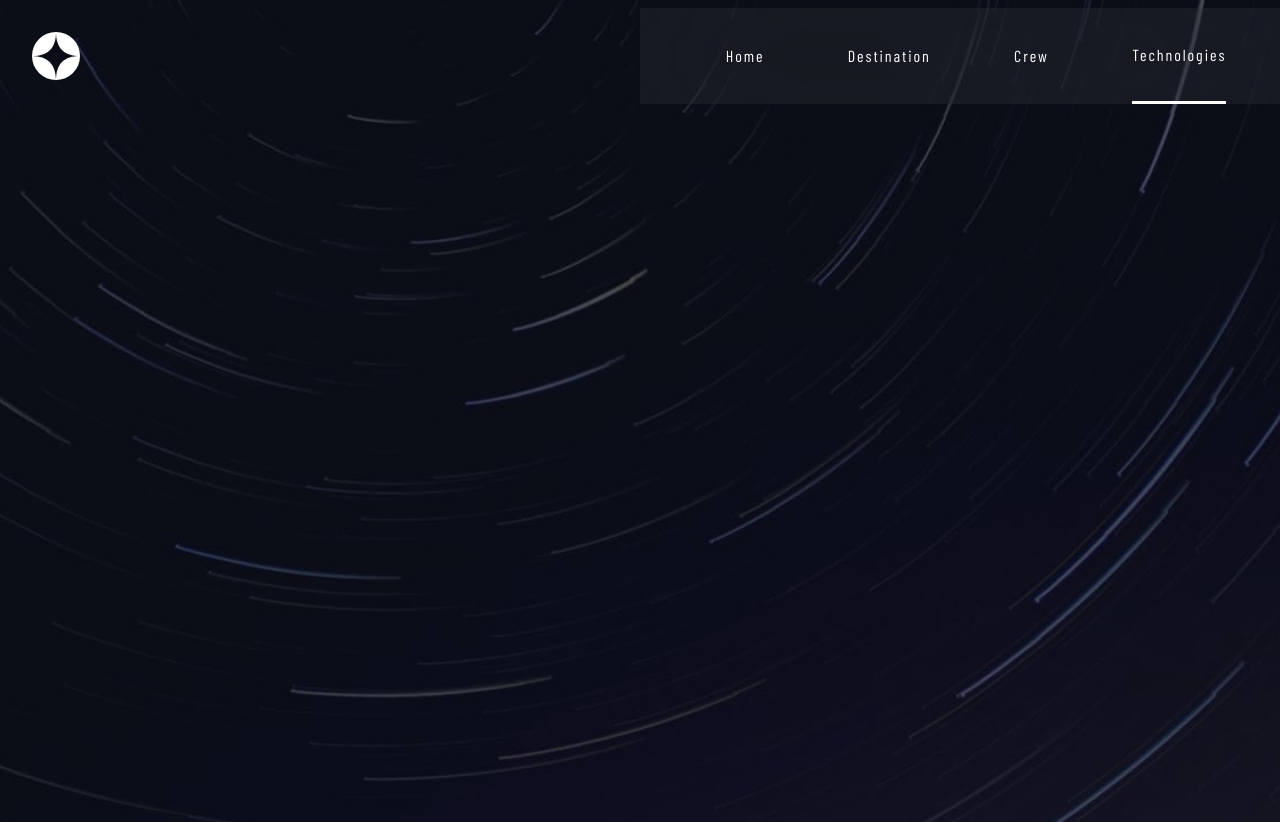
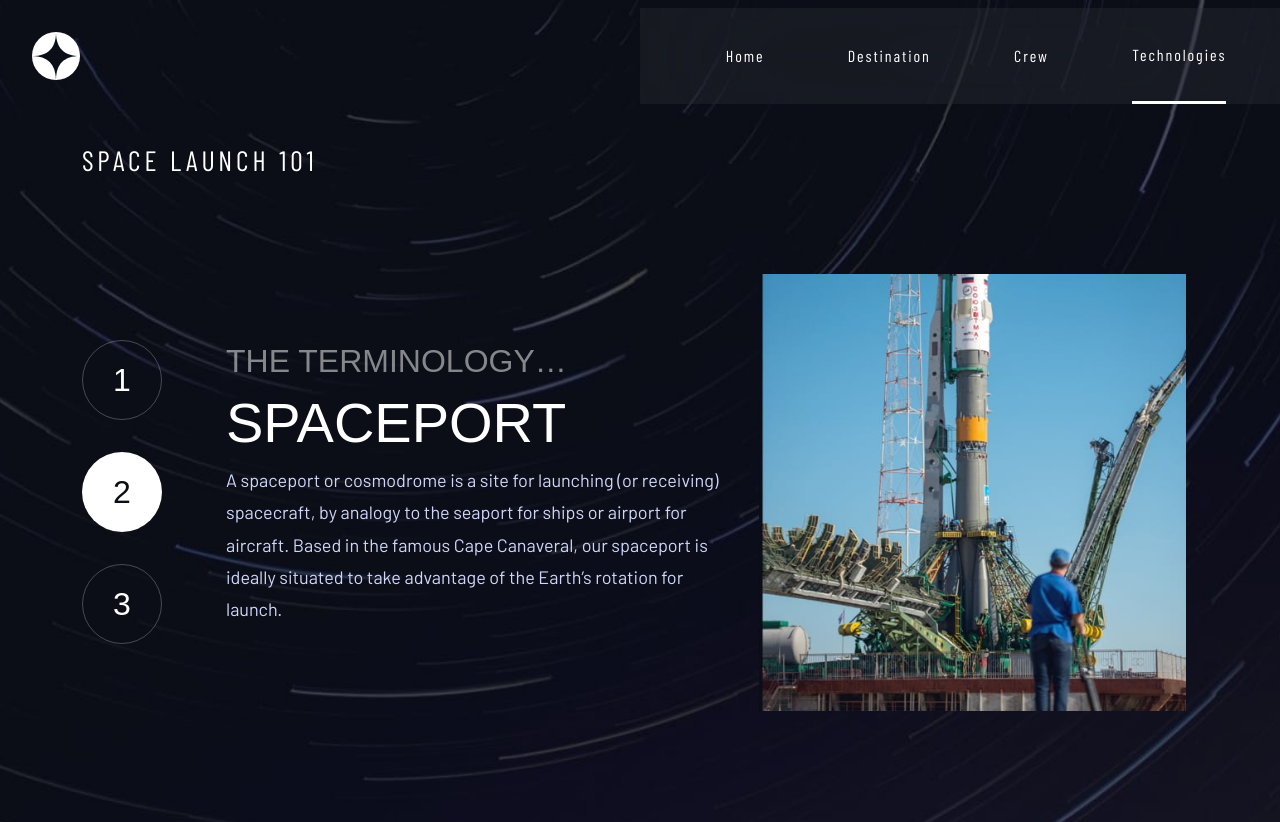
Before and after one commit to sourav136/Space_Tourism_Website, a React (Vite) app: page /technologies in a window 1280 px wide. Shown: the top 822 px of the page. Built offline with nearby package versions, Linux system fonts and the light colour scheme; a web font is replaced by a local one.

Commit message:
added the technologies section-desktop

```diff
--- a/src/assets/components/Home/Home.css
+++ b/src/assets/components/Home/Home.css
@@ -10,6 +10,7 @@
     display: flex;
     align-items: flex-end;
     z-index: auto;
+    overflow: hidden;
 }
 
 @media (max-width:768px){
--- a/src/assets/components/Home/Home.jsx
+++ b/src/assets/components/Home/Home.jsx
@@ -14,7 +14,7 @@ const Home = () => {
                             <p className='home-p'>Let’s face it; if you want to go to space, you might as well genuinely go to outer space and not hover kind of on the edge of it. Well sit back, and relax because we’ll give you a truly out of this world experience!</p>
                         </div>
                         <div className="col-12 col-lg-6 d-flex align-items-center justify-content-center">
-                            <Link to="/destination" className='explore-button'>Explore</Link>
+                            <Link to="/destination" className='explore-button' tabIndex={0}>Explore</Link>
                         </div>
                     </div>
                 </div>
--- a/src/assets/components/Nav/Nav.css
+++ b/src/assets/components/Nav/Nav.css
@@ -47,6 +47,7 @@
     height: 100%;
     display: flex;
     align-items: center;
+    transition: 0.4s;
 }
 
 .active {
--- a/src/assets/components/Technologies/Technologies.css
+++ b/src/assets/components/Technologies/Technologies.css
@@ -7,12 +7,18 @@
     overflow: hidden;
 }
 
-.technologies-swiper .swiper-slide{
-    display: flex;
-    align-items: center;
-    justify-content: center;
-    flex-direction: column;
-    height: max-content;
+.technologies-container{
+    height: 100%;
+}
+
+.technologies-header{
+    font-family: var(--font-family);
+    font-weight: 400;
+    font-size: 28px;
+    letter-spacing: 0.14em;
+    color: var(--color-white);
+    margin-top: 9rem;
+    margin-bottom: 6rem;
 }
 
 .technologies-text-container{
@@ -21,12 +27,17 @@
     justify-content: center;
 }
 
+.technologies-image-container{
+    padding: 0 1.5rem !important;
+}
+
 .technologies-pagination{
     display: flex;
     align-items: center;
     justify-content: center;
     flex-direction: column;
     gap: 32px;
+    margin-right: 4rem;
 }
 
 .technologies-pagination button{
@@ -42,4 +53,41 @@
     text-transform: uppercase;
     text-align: center;
     color: var(--color-white);
+    transition: 0.4s;
 }
+
+.technologies-active{
+    background-color: var(--color-white) !important;
+    color: var(--color-blue-900) !important;
+}
+
+
+.technologies-image{
+    width: 100%;
+    display: block;
+}
+
+.terminolgy{
+    font-family: var(--second-family);
+    font-weight: 400;
+    font-size: 32px;
+    text-transform: uppercase;
+    color: var(--color-white);
+    opacity: 0.5;
+}
+
+.technology-h4{
+    font-family: var(--second-family);
+    font-weight: 400;
+    font-size: 56px;
+    text-transform: uppercase;
+    color: var(--color-white);
+}
+
+.technology-p{
+    font-family: var(--third-family);
+    font-weight: 400;
+    font-size: 18px;
+    line-height: 180%;
+    color: var(--color-blue-300);
+}
--- a/src/assets/components/Technologies/Technologies.jsx
+++ b/src/assets/components/Technologies/Technologies.jsx
@@ -8,7 +8,7 @@ import { Swiper, SwiperSlide } from 'swiper/react';
 // Import Swiper styles
 import 'swiper/css';
 import 'swiper/css/pagination';
-import { Pagination } from 'swiper/modules';
+import { Autoplay } from 'swiper/modules';
 
 
 const Technologies = () => {
@@ -39,14 +39,13 @@ const Technologies = () => {
     return (
         <div>
             <div className="technologies">
-                <div className="container">
+                <div className="container technologies-container">
+                    <h2 className='technologies-header'>SPACE LAUNCH 101</h2>
                     <Swiper
-                        direction={'vertical'}
-                        pagination={{
-                        clickable: true,
-                        }}
-                        modules={[Pagination]}
-                        onSlideChange={(swiper) => setActiveIndex(swiper.activeIndex)}
+                        autoplay={{ delay: 4000, disableOnInteraction: false }}
+                        modules={[Autoplay]}
+                        loop={true}
+                        onSlideChange={(swiper) => setActiveIndex(swiper.realIndex)}
                         onSwiper={(swiper) => (swiperRef.current = swiper)}
                         className="mySwiper technologies-swiper"
                     >
@@ -54,7 +53,7 @@ const Technologies = () => {
                             return(
                                 <SwiperSlide key={index}>
                                     <div className="row">
-                                        <div className="col-12 col-lg-6 technologies-text-container">
+                                        <div className="col-12 col-lg-7 technologies-text-container">
                                             <div className="technologies-pagination">
                                                 {technologies.map((tech, i) => (
                                                     <button
@@ -75,8 +74,8 @@ const Technologies = () => {
                                                 <p className='technology-p'>{technology.description}</p>
                                             </div>
                                         </div>
-                                        <div className="col-12 col-lg-6 technolies-image-container">
-                                            <img src={technology.image} alt={`${technology.name} image`} />
+                                        <div className="col-12 col-lg-5 technologies-image-container">
+                                            <img className='technologies-image' src={technology.image} alt={`${technology.name} image`} />
                                         </div>
                                     </div>
                                 </SwiperSlide>
```
